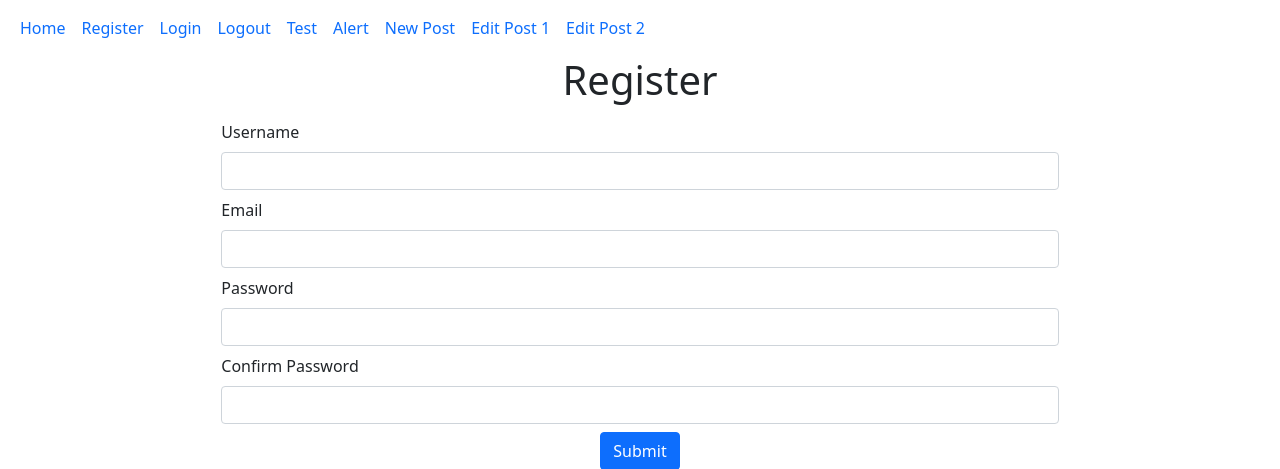
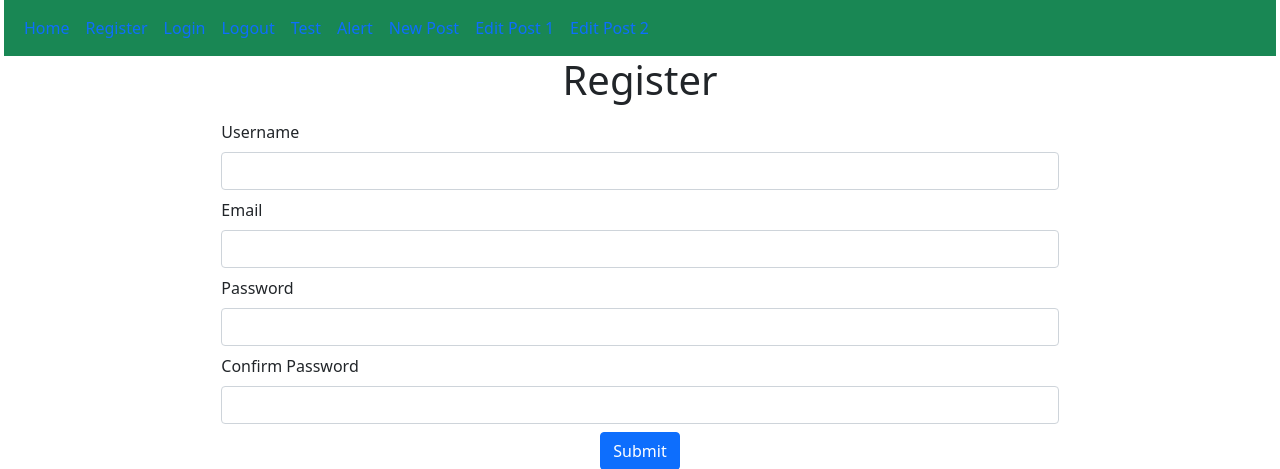
Before and after one commit to ZakMcRae/psts-api-front-end, a FastAPI app: page /register in a window 1280 px wide. Shown: the top 469 px of the page. Run offline with FastAPI, Linux system fonts and the light colour scheme.

Commit message:
minor css tweak

```diff
--- a/Blog_FastAPI/templates/base.html
+++ b/Blog_FastAPI/templates/base.html
@@ -26,7 +26,7 @@
 
 
 <nav class="navbar navbar-expand-md py-0">
-    <div class="container-fluid bg-main-mid py-2 rounded-2">
+    <div class="container-fluid mx-1 bg-main-mid py-2 bg-success">
         <button class="navbar-toggler" type="button" data-bs-toggle="collapse" data-bs-target="#navbarNavAltMarkup"
                 aria-controls="navbarNavAltMarkup" aria-expanded="false" aria-label="Toggle navigation">
             <span class="navbar-toggler-icon"></span>
```
